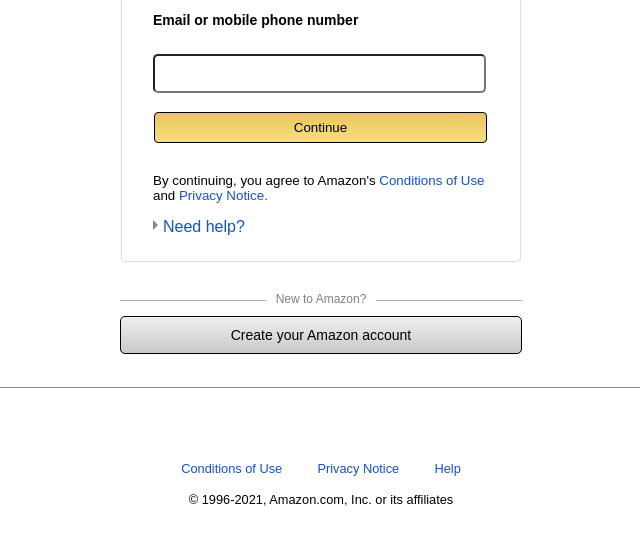
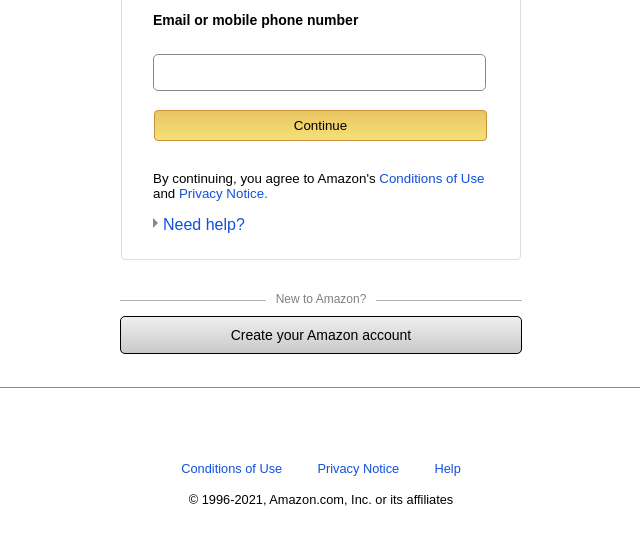
Before and after one commit to Raman-Singh-Shekhawat/Amazon.inLoginClone, a plain HTML site: page index.html in a window 1280 px wide. Shown: the part 221-764 px from the top of the page, without its empty margins (319-959 px from the left). Drawn offline with Linux system fonts and the light colour scheme.

Commit message:
Minor Changes

```diff
--- a/project1.css
+++ b/project1.css
@@ -112,10 +112,11 @@ a:hover{
 }
 input{
     padding: 10px;
-    text-align: center;
+    text-align: left;
     width: 333px;
     border-radius: 5px;
     margin-top: 11px;
+    border: 1px solid #888;
 }
 input:hover{
     cursor: text;
@@ -137,7 +138,7 @@ button[type="submit"]{
     width: 333px;
     background-image: linear-gradient(#e9c562, #f7e079);
     border-radius: 4px;
-    border: 0.15px solid #000;
+    border: 0.15px solid #cb913a;
     cursor: pointer;
     display: block;
 }
```
